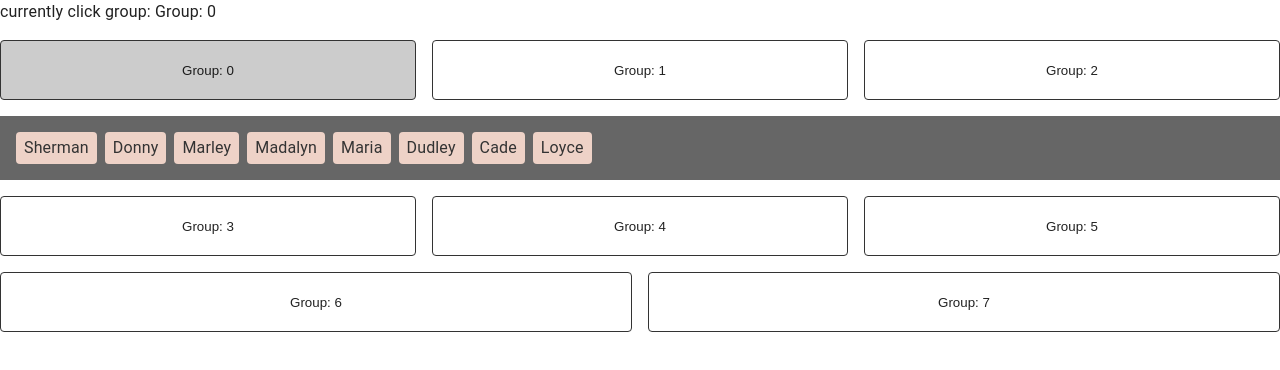
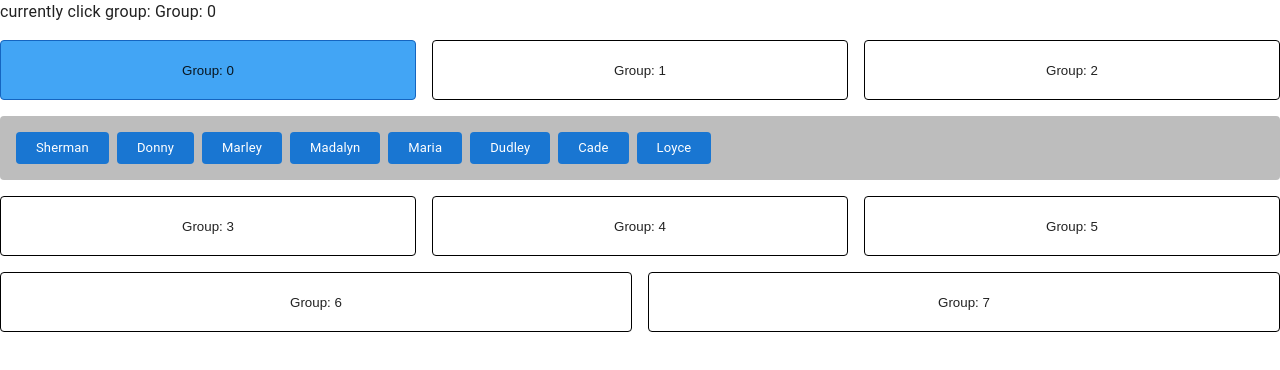
Before and after one commit to tzynwang/react-accordion-like-tags-group, a React (Create React App) app: page / in a window 1280 px wide. Both pictures are taken after a click on the button "Group: 0". Shown: the top 370 px of the page. Built offline with nearby package versions, Linux system fonts and the light colour scheme.

Commit message:
[feat] apply mui theme

```diff
--- a/src/components/Common/TagGroups/index.tsx
+++ b/src/components/Common/TagGroups/index.tsx
@@ -2,8 +2,8 @@ import React, { memo, useState, useEffect } from 'react';
 import { faker } from '@faker-js/faker';
 import { chunk } from 'lodash';
 import { v4 as uuidv4 } from 'uuid';
-import { ButtonBase } from '@mui/material';
-import type { Tag, Group, GroupsKey } from './types';
+import { ButtonBase, Chip, Paper } from '@mui/material';
+import type { Tag, Group, GroupsKey, MuiTheme } from './types';
 
 const GROUPS: Group[] = Array.from({ length: 8 }, (_, i) => ({
   _id: uuidv4(),
@@ -34,7 +34,7 @@ const TAGS_4: Tag[] = Array.from({ length: 6 }, (_, i) => ({
   value: faker.name.firstName(),
   parent: 'Group: 4',
 }));
-const TAGS_5: Tag[] = Array.from({ length: 6 }, (_, i) => ({
+const TAGS_5: Tag[] = Array.from({ length: 8 }, (_, i) => ({
   _id: uuidv4(),
   value: faker.name.firstName(),
   parent: 'Group: 5',
@@ -44,7 +44,7 @@ const TAGS_6: Tag[] = Array.from({ length: 6 }, (_, i) => ({
   value: faker.name.firstName(),
   parent: 'Group: 6',
 }));
-const TAGS_7: Tag[] = Array.from({ length: 6 }, (_, i) => ({
+const TAGS_7: Tag[] = Array.from({ length: 12 }, (_, i) => ({
   _id: uuidv4(),
   value: faker.name.firstName(),
   parent: 'Group: 7',
@@ -98,7 +98,14 @@ function TagGroup(): React.ReactElement {
             minHeight: '60px',
             border: '1px solid #333',
             borderRadius: '4px',
-            backgroundColor: group.value === currentGroup ? '#ccc' : '#fff',
+            backgroundColor: (theme: MuiTheme) =>
+              group.value === currentGroup
+                ? theme.palette.primary.light
+                : '#fff',
+            borderColor: (theme: MuiTheme) =>
+              group.value === currentGroup
+                ? theme.palette.primary.dark
+                : '#000',
           }}
           disableRipple
           disableTouchRipple
@@ -135,34 +142,34 @@ function TagGroup(): React.ReactElement {
             ))}
           </div>
           {currentGroup && currentRow === rowsIndex && (
-            <div
+            <Paper
               className="TagsWrapper"
-              style={{
+              elevation={0}
+              sx={{
                 margin: '1rem auto',
                 padding: '1rem',
                 display: 'flex',
                 gap: '.5rem',
-                background: 'rgba(0, 0, 0, .6)',
+                flexWrap: 'wrap',
+                background: (theme: MuiTheme) => theme.palette.grey[400],
               }}
             >
               {currentShowTags.map((tag) => (
-                <div
+                <Chip
                   key={tag._id}
+                  label={tag.value}
                   className="Tag"
-                  style={{
-                    display: 'inline-flex',
-                    justifyContent: 'center',
-                    alignItems: 'center',
+                  sx={{
                     padding: '4px 8px',
-                    backgroundColor: '#EED2C7',
-                    color: '#333',
+                    backgroundColor: (theme: MuiTheme) =>
+                      theme.palette.primary.main,
+                    color: (theme: MuiTheme) =>
+                      theme.palette.primary.contrastText,
                     borderRadius: '4px',
                   }}
-                >
-                  {tag.value}
-                </div>
+                />
               ))}
-            </div>
+            </Paper>
           )}
         </div>
       ))}
--- a/src/components/Common/TagGroups/types.d.ts
+++ b/src/components/Common/TagGroups/types.d.ts
@@ -1,3 +1,5 @@
+export type { Theme as MuiTheme } from '@mui/material/styles';
+
 export type Tag = {
   _id: string;
   value: string;
```
